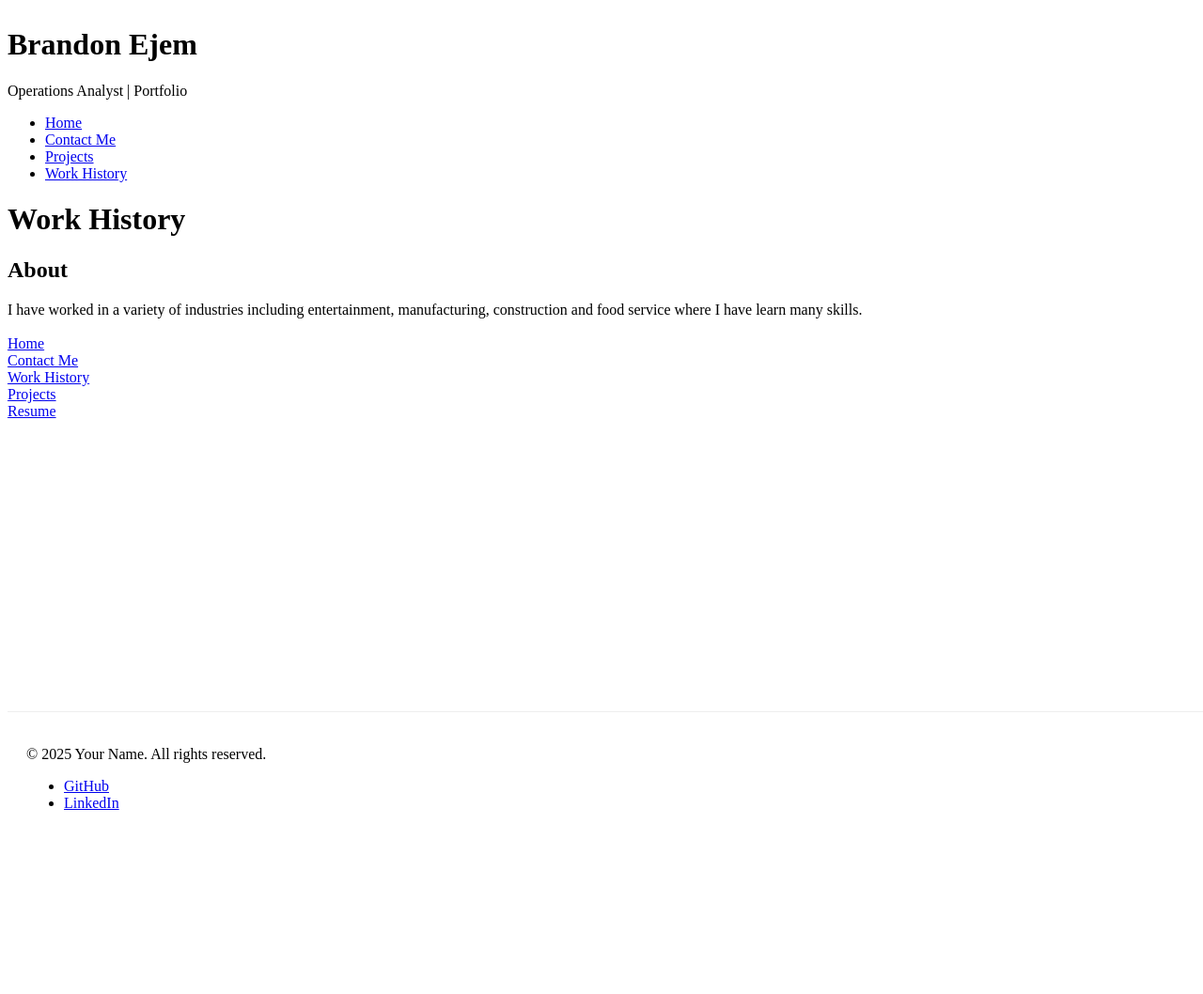
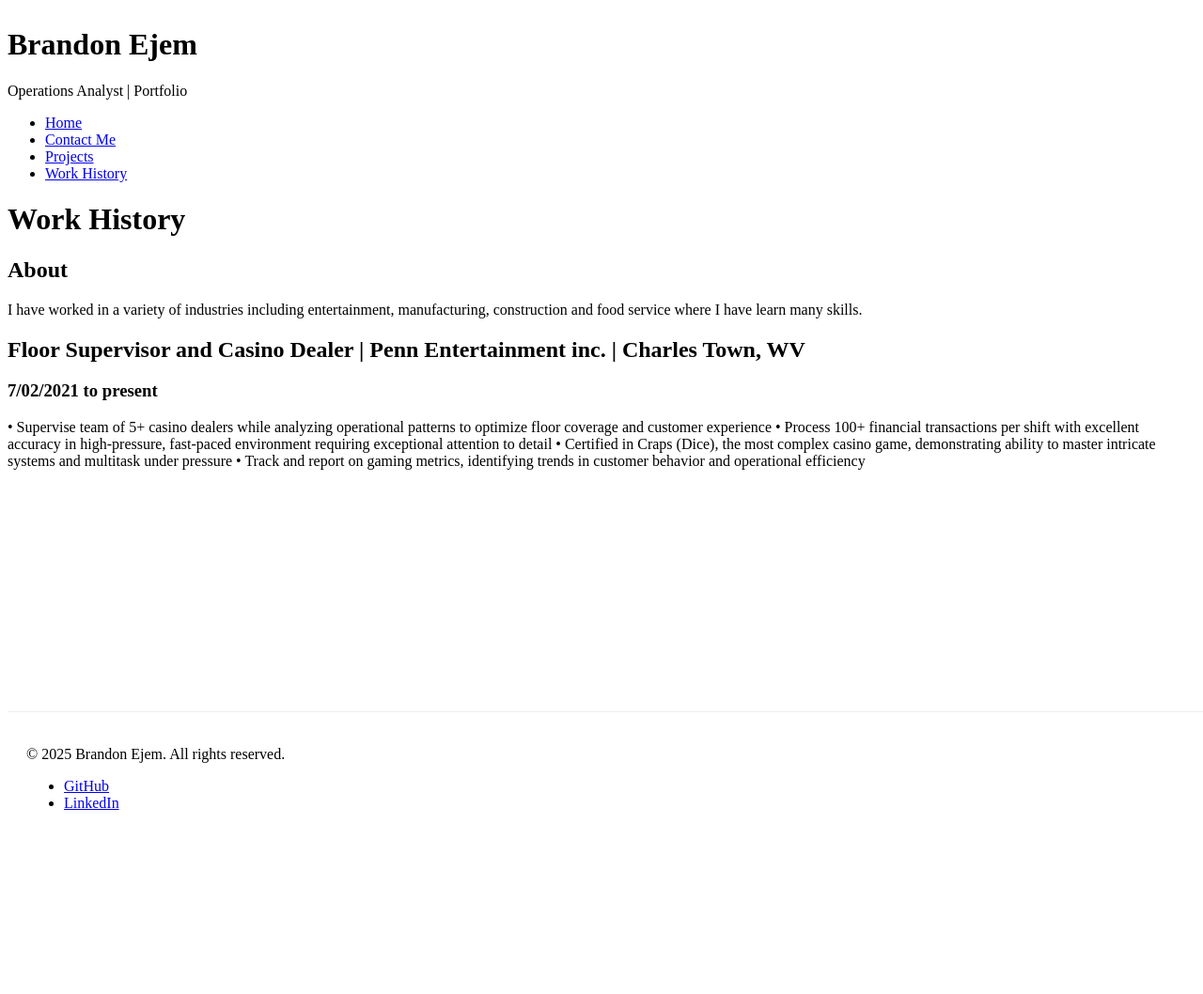
Before and after one commit to Ejem0724/Ejem0724.github.io, a Jekyll site: the page built from work-history.md, in a window 1280 px wide. Shown: the whole page at 94% size. Built offline with Jekyll 4.4.1, drawn with Linux system fonts in a browser that asks for light colours.

Commit message:
Content Additions

```diff
--- a/_includes/footer.html
+++ b/_includes/footer.html
@@ -1,5 +1,5 @@
 <footer>
-  <p>&copy; 2025 Your Name. All rights reserved.</p>
+  <p>&copy; 2025 Brandon Ejem. All rights reserved.</p>
   <ul>
     <li><a href="https://github.com/Ejem0724">GitHub</a></li>
     <li><a href="https://www.linkedin.com/in/ejem-brandon/">LinkedIn</a></li>
--- a/work-history.md
+++ b/work-history.md
@@ -5,10 +5,14 @@ title: Work History
 
 # Work History
 ## About
-I have worked in a variety of industries including entertainment, manufacturing, construction and food service where I have learn many skills.\
-\
-[Home](https://ejem0724.github.io)\
-[Contact Me](https://ejem0724.github.io/contact-me)\
-[Work History](https://ejem0724.github.io/work-history)\
-[Projects](https://ejem0724.github.io/projects)\
-[Resume](https://drive.google.com/file/d/1N04MfUDJqpCMQxs24CMc0z-Vb1zr_SuE/view?usp=drive_link)
+I have worked in a variety of industries including entertainment, manufacturing, construction and food service where I have learn many skills.
+
+## Floor Supervisor and Casino Dealer | Penn Entertainment inc. | Charles Town, WV
+### 7/02/2021 to present
+• Supervise team of 5+ casino dealers while analyzing operational patterns to optimize floor coverage and customer
+experience
+• Process 100+ financial transactions per shift with excellent accuracy in high-pressure, fast-paced environment requiring
+exceptional attention to detail
+• Certified in Craps (Dice), the most complex casino game, demonstrating ability to master intricate systems and
+multitask under pressure
+• Track and report on gaming metrics, identifying trends in customer behavior and operational efficiency
```
Also changed, not shown: contact-me.md (+2 -9 lines), index.md (+4 -9 lines), projects/projects.md (+11 -0 lines).
